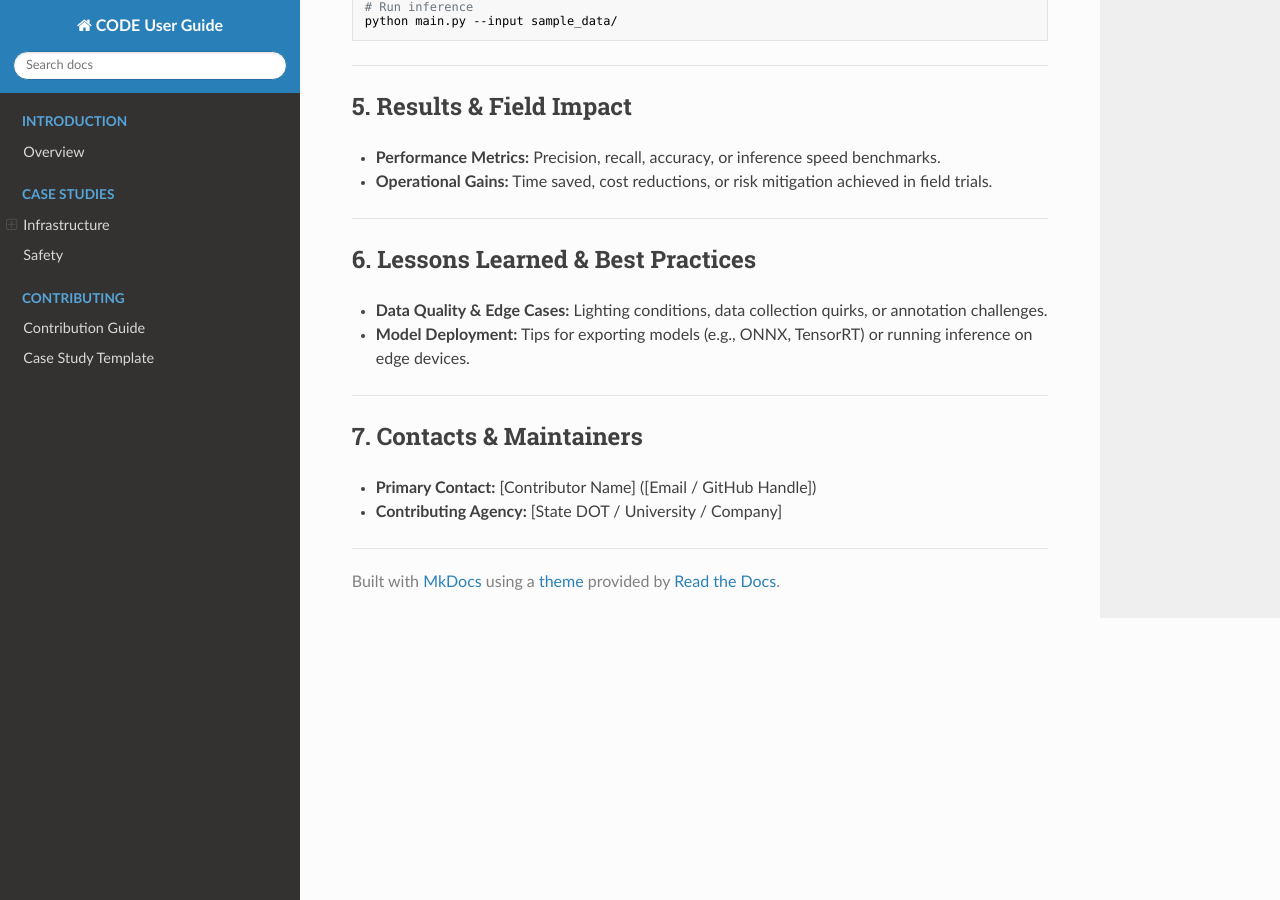
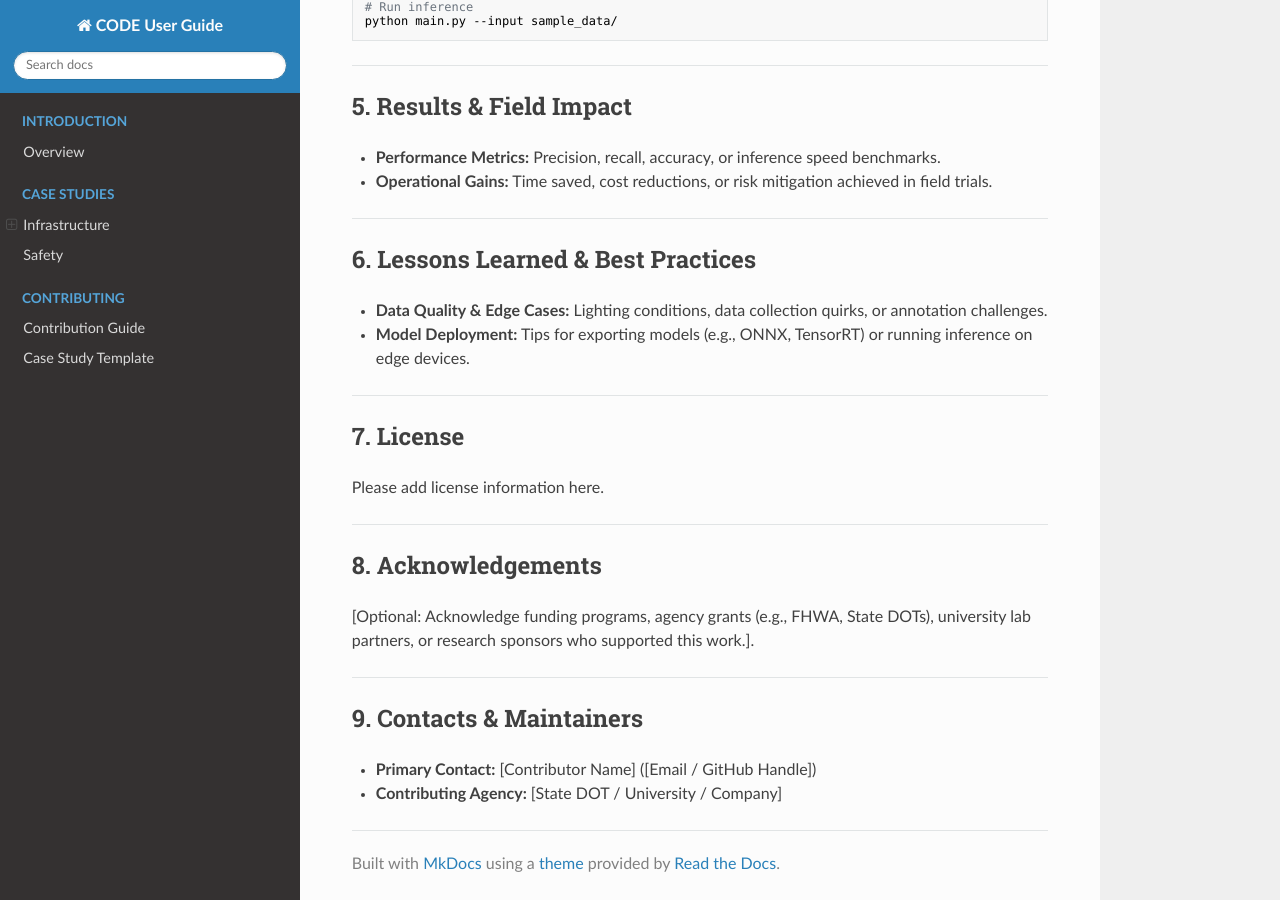
Before and after one commit to TFHRC-AI-CODE/AI-CODE, an MkDocs documentation site: the page built from docs/case-study-template.md, in a window 1280 px wide and 900 px high, scrolled down 1126 px. Built offline with MkDocs 1.6.1, drawn with Linux system fonts in a browser that asks for light colours; nearby versions of some CDN libraries.

Commit message:
Update case-study-template.md

```diff
--- a/docs/case-study-template.md
+++ b/docs/case-study-template.md
@@ -59,6 +59,18 @@ python main.py --input sample_data/
 
 ---
 
-## 7. Contacts & Maintainers
+## 7. License
+
+Please add license information here.
+
+---
+
+## 8. Acknowledgements
+
+[Optional: Acknowledge funding programs, agency grants (e.g., FHWA, State DOTs), university lab partners, or research sponsors who supported this work.].
+
+---
+
+## 9. Contacts & Maintainers
 * **Primary Contact:** [Contributor Name] ([Email / GitHub Handle])
 * **Contributing Agency:** [State DOT / University / Company]
```
